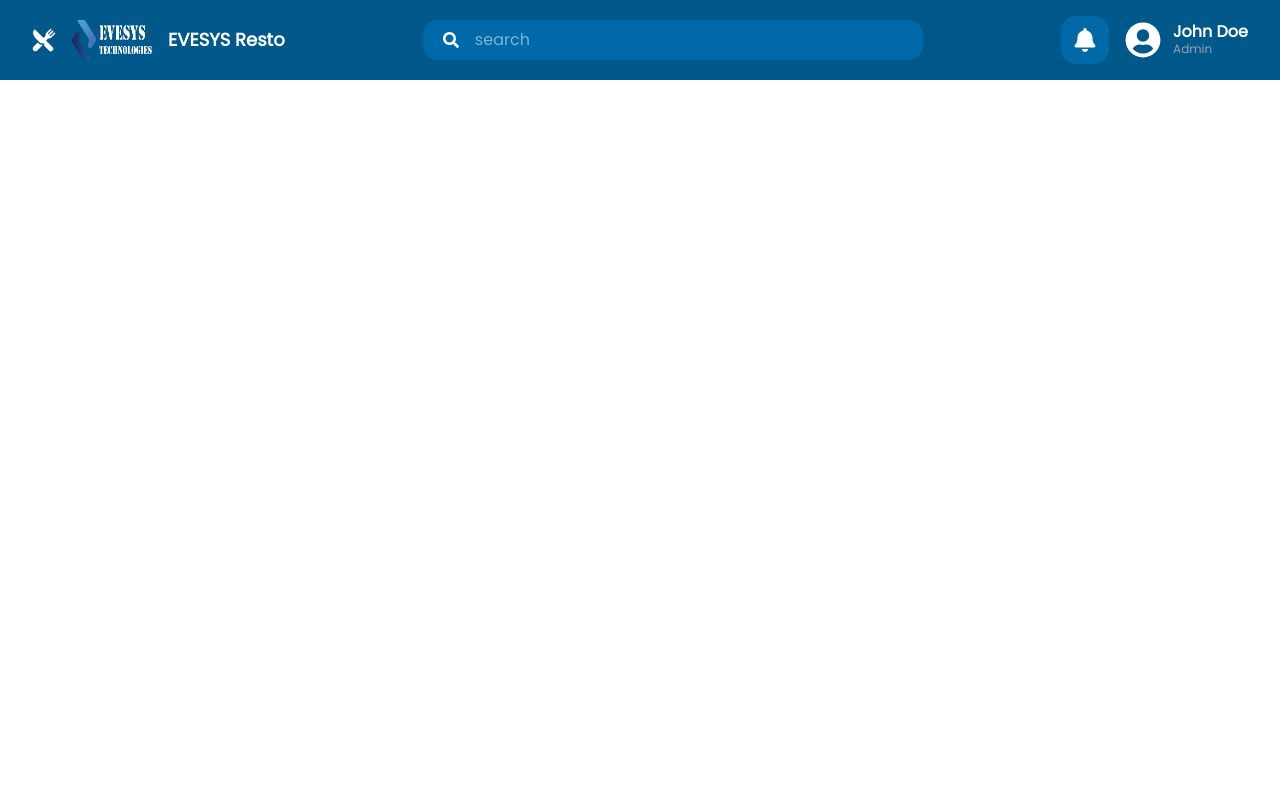
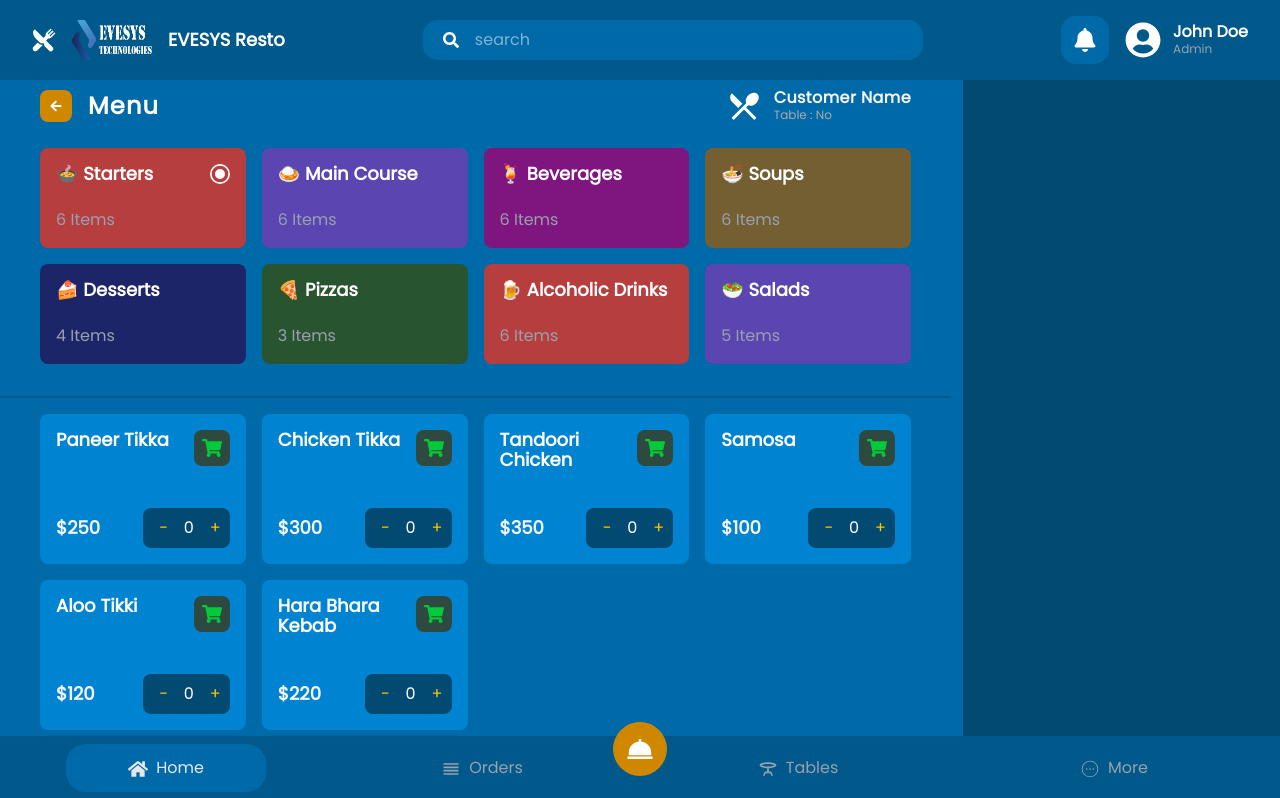
Before and after one commit to tharindu009/EVESYSResto, a React (Vite) app in the folder frontend/: page /menu in a window 1280 px wide. Shown: the top 798 px of the page. Built offline with nearby package versions, Linux system fonts and the light colour scheme.

Commit message:
menu design complete

```diff
--- a/frontend/src/App.jsx
+++ b/frontend/src/App.jsx
@@ -8,6 +8,7 @@ import Login from './pages/Login'
 import Orders from './pages/Orders'
 import Header from './components/Header';
 import Tables from './pages/Tables';
+import Menu from './pages/Menu';
 
 function App() {
 
@@ -19,6 +20,8 @@ function App() {
         <Route path="/login" element={<Login />} />
         <Route path="/orders" element={<Orders />} />
         <Route path="/tables" element={<Tables />} />
+        <Route path="/menu" element={<Menu />} />
+        <Route path="*" element={<div>404 Not Found</div>} />
       </Routes>
     </>
   )
--- a/frontend/src/components/Navbar.jsx
+++ b/frontend/src/components/Navbar.jsx
@@ -45,10 +45,10 @@ const Navbar = () => {
 
     return (
         <div className='fixed bottom-0 left-0 right-0 bg-sky-800 p-2 h-16 flex justify-around'>
-            <button onClick={() => navigate("/")} className={`${page === "home" ? "text-gray-200 bg-sky-700 rounded-[20px]" : "text-gray-400"} cursor-pointer w-[200px]`}><FaHome className="inline mr-2" size={20} />Home</button>
-            <button onClick={() => navigate("/orders")} className={`${page === "orders" ? "text-gray-200 bg-sky-700 rounded-[20px]" : "text-gray-400"} cursor-pointer w-[200px]`}><MdOutlineReorder className="inline mr-2" size={20} />Orders</button>
-            <button onClick={() => navigate("/tables")} className={`${page === "tables" ? "text-gray-200 bg-sky-700 rounded-[20px]" : "text-gray-400"} cursor-pointer w-[200px]`}><MdOutlineTableBar className="inline mr-2" size={20} />Tables</button>
-            <button onClick={() => navigate("/more")} className={`${page === "more" ? "text-gray-200 bg-sky-700 rounded-[20px]" : "text-gray-400"} cursor-pointer w-[200px]`}><CiCircleMore className="inline mr-2" size={20} />More</button>
+            <button onClick={() => navigate("/")} className={`${page === "home" ? "text-gray-200 bg-sky-700 rounded-[20px]" : "text-gray-400"} cursor-pointer w-[200px] hover:text-gray-200`}><FaHome className="inline mr-2" size={20} />Home</button>
+            <button onClick={() => navigate("/orders")} className={`${page === "orders" ? "text-gray-200 bg-sky-700 rounded-[20px]" : "text-gray-400"} cursor-pointer w-[200px] hover:text-gray-200`}><MdOutlineReorder className="inline mr-2" size={20} />Orders</button>
+            <button onClick={() => navigate("/tables")} className={`${page === "tables" ? "text-gray-200 bg-sky-700 rounded-[20px]" : "text-gray-400"} cursor-pointer w-[200px] hover:text-gray-200`}><MdOutlineTableBar className="inline mr-2" size={20} />Tables</button>
+            <button onClick={() => navigate("/more")} className={`${page === "more" ? "text-gray-200 bg-sky-700 rounded-[20px]" : "text-gray-400"} cursor-pointer w-[200px] hover:text-gray-200`}><CiCircleMore className="inline mr-2" size={20} />More</button>
 
             <button onClick={openModel} className='absolute bottom-6 bg-yellow-600 hover:bg-yellow-800 text-white rounded-full p-3 items-center cursor-pointer'>
                 <BiSolidDish size={30} />
--- /dev/null
+++ b/frontend/src/components/menu/MenuContainer.jsx
@@ -0,0 +1,91 @@
+import React, { useState } from 'react'
+import { menus } from '../../constants'
+import { GrRadialSelected } from "react-icons/gr";
+import { FaShoppingCart } from "react-icons/fa";
+
+
+const MenuContainer = () => {
+
+    const [selected, setSelected] = useState(menus[0]);
+    const [itemId, setItemId] = useState();
+    const [itemCount, setItemCount] = useState(0);
+
+    const increment = (id) => {
+        setItemId(id);
+        if (itemCount >= 4) return;
+        setItemCount((prev) => prev + 1);
+    };
+
+    const decrement = (id) => {
+        setItemId(id);
+        if (itemCount <= 0) return;
+        setItemCount((prev) => prev - 1);
+    };
+
+    return (
+        <>
+            <div className='grid grid-cols-4 gap-4 px-10 py-4 w-[100%]'>
+                {menus.map((menu) => {
+                    return (
+                        <div key={menu.id} className='flex flex-col items-start justify-between p-4 rounded-lg h-[100px]
+                        cursor-pointer hover:shadow-xl' style={{ backgroundColor: menu.bgColor }}
+                            onClick={() => {
+                                setSelected(menu);
+                                setItemId(0);
+                                setItemCount(0);
+                            }}>
+                            <div className='flex items-center justify-between w-full'>
+                                <h1 className='text-white text-lg font-semibold'>{menu.icon} {menu.name}</h1>
+                                {selected.id === menu.id && <GrRadialSelected className='text-white' size={20} />}
+                            </div>
+                            <p className='text-gray-400'>{menu.items.length} Items</p>
+                        </div>
+                    )
+                })
+                }
+            </div >
+            <hr className='border-sky-800 border-t-2 mt-4' />
+            <div className='grid grid-cols-4 gap-4 px-10 py-4 w-[100%]'>
+                {selected?.items.map((item) => {
+                    return (
+                        <div
+                            key={item.id}
+                            className="flex flex-col items-start justify-between p-4 rounded-lg h-[150px] hover:bg-sky-800 bg-sky-600"
+                        >
+                            <div className="flex items-start justify-between w-full">
+                                <h1 className="text-white text-lg font-semibold">
+                                    {item.name}
+                                </h1>
+                                <button className="bg-[#2e4a40] text-[#02ca3a] p-2 rounded-lg"><FaShoppingCart size={20} /></button>
+                            </div>
+                            <div className="flex items-center justify-between w-full">
+                                <p className="text-[#f5f5f5] text-lg font-bold">
+                                    ${item.price}
+                                </p>
+                                <div className="flex items-center justify-between bg-sky-900 px-4 py-2 rounded-lg gap-4 w-[50%]">
+                                    <button
+                                        onClick={() => decrement(item.id)}
+                                        className="text-yellow-400 text-2xl cursor-pointer hover:text-yellow-600"
+                                    >
+                                        &minus;
+                                    </button>
+                                    <span className="text-white">
+                                        {itemId == item.id ? itemCount : "0"}
+                                    </span>
+                                    <button
+                                        onClick={() => increment(item.id)}
+                                        className="text-yellow-400 text-2xl cursor-pointer hover:text-yellow-600"
+                                    >
+                                        &#43;
+                                    </button>
+                                </div>
+                            </div>
+                        </div>
+                    );
+                })}
+            </div>
+        </>
+    )
+}
+
+export default MenuContainer
--- a/frontend/src/components/tables/TableCard.jsx
+++ b/frontend/src/components/tables/TableCard.jsx
@@ -1,8 +1,17 @@
 import React from 'react'
+import { useNavigate } from 'react-router-dom'
 
-const TableCard = ({ id, name, status, initial }) => {
+const TableCard = ({ id, name, status, initial, seats }) => {
+
+    const navigate = useNavigate();
+    const handleClick = () => {
+        if (status === "Booked") return;
+        navigate("/menu");
+    }
+
+
     return (
-        <div key={id} className='w-[300px] bg-sky-800 p-4 rounded-lg mb-4 cursor-pointer hover:shadow-lg'>
+        <div onClick={handleClick} key={id} className='w-[300px] bg-sky-800 p-4 rounded-lg mb-4 cursor-pointer hover:shadow-lg'>
             <div className='flex items-center justify-between'>
                 <h1 className='text-white text-xl font-semibold'>{name}</h1>
                 <p className={`${status === "Booked" ? "text-red-300 bg-red-600" : "text-green-600 bg-emerald-900"} px-2 py-1 rounded-lg`}>{status}</p>
@@ -10,6 +19,7 @@ const TableCard = ({ id, name, status, initial }) => {
             <div className='flex items-center justify-center my-4'>
                 <h1 className='bg-indigo-800 text-white rounded-lg p-4 tetx-xl'>{initial}</h1>
             </div>
+            <p className='text-gray-400 text-sm'>Seats: <span className='tetx-white'>{seats}</span></p>
         </div>
     )
 }
--- /dev/null
+++ b/frontend/src/pages/Menu.jsx
@@ -0,0 +1,47 @@
+import React from 'react'
+import Navbar from '../components/Navbar'
+import BackButton from '../components/orders/BackButton'
+import { MdRestaurantMenu } from "react-icons/md";
+import MenuContainer from '../components/menu/MenuContainer';
+
+const Menu = () => {
+    return (
+        <section className='bg-sky-700 overflow-hidden flex gap-3 overflow-scroll h-[calc(150vh-5rem)]'>
+            {/* Left Div */}
+            <div className='flex-[3] bg-sky-700'>
+                <div className='flex items-center justify-between px-10 py-2'>
+                    <div className='flex items-center gap-4'>
+                        <BackButton />
+                        <h1 className='text-white text-2xl font-bold tracking-wider '>Menu</h1>
+                    </div>
+                    <div className='flex items-center justify-around gap-4'>
+                        <div className="flex items-center justify-around gap-4">
+                            <div className="flex items-center gap-3 cursor-pointer">
+                                <MdRestaurantMenu className="text-white text-4xl" />
+                                <div className="flex flex-col items-start">
+                                    <h1 className="text-md text-[#f5f5f5] font-semibold tracking-wide">
+                                        Customer Name
+                                    </h1>
+                                    <p className="text-xs text-[#ababab] font-medium">
+                                        Table : No
+                                    </p>
+                                </div>
+                            </div>
+                        </div>
+                    </div>
+                </div>
+                <MenuContainer />
+            </div>
+
+            {/* Right Div */}
+            <div className='flex-[1] bg-sky-900'>
+
+            </div>
+
+
+            <Navbar />
+        </section>
+    )
+}
+
+export default Menu
--- a/frontend/src/pages/Tables.jsx
+++ b/frontend/src/pages/Tables.jsx
@@ -27,7 +27,7 @@ const Tables = () => {
                 {
                     tables.map((table) => {
                         return (
-                            <TableCard key={table.id} name={table.name} status={table.status} initial={table.initial} />
+                            <TableCard key={table.id} id={table.id} name={table.name} status={table.status} initial={table.initial} />
                         )
                     })
                 }
```
